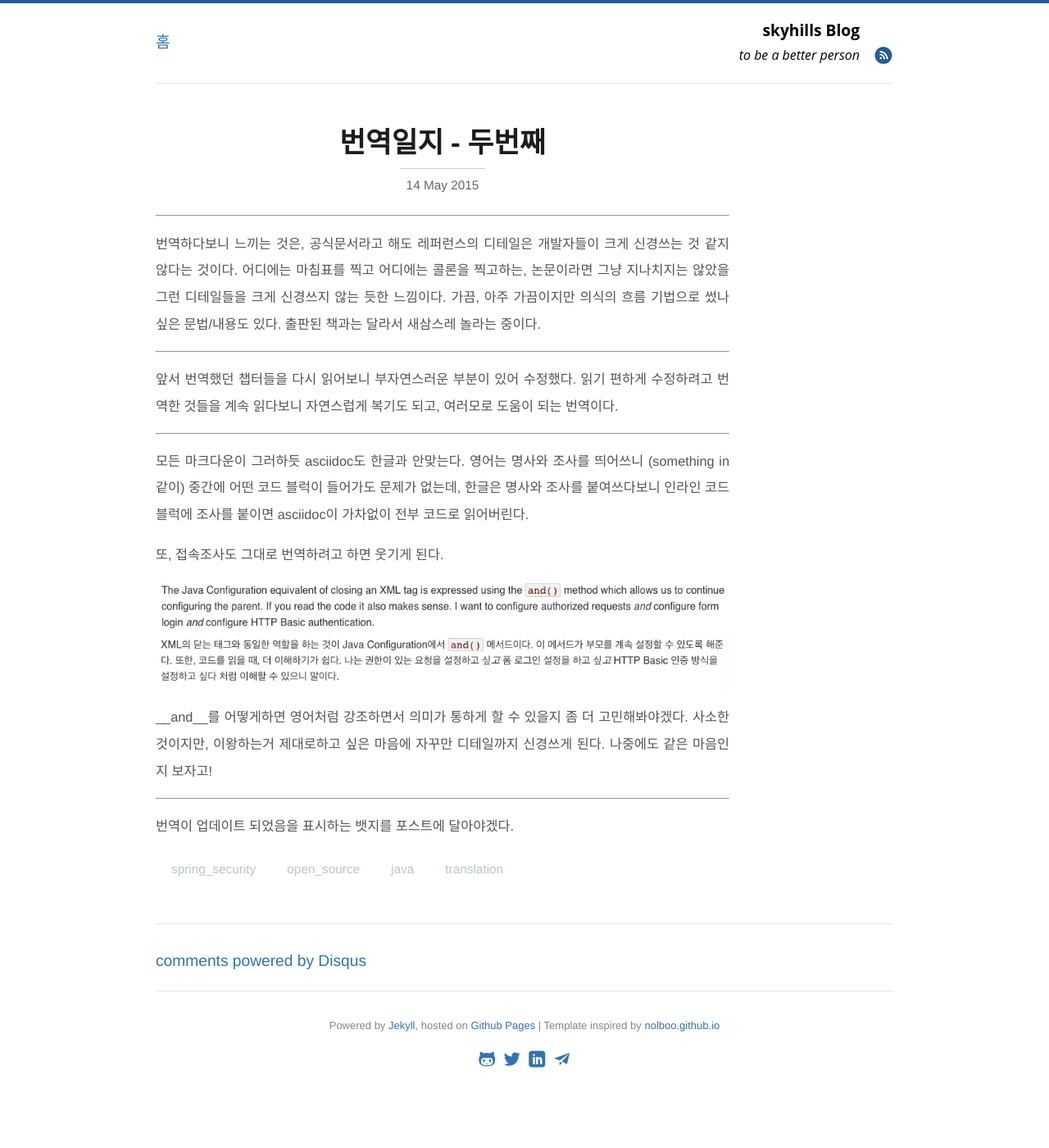
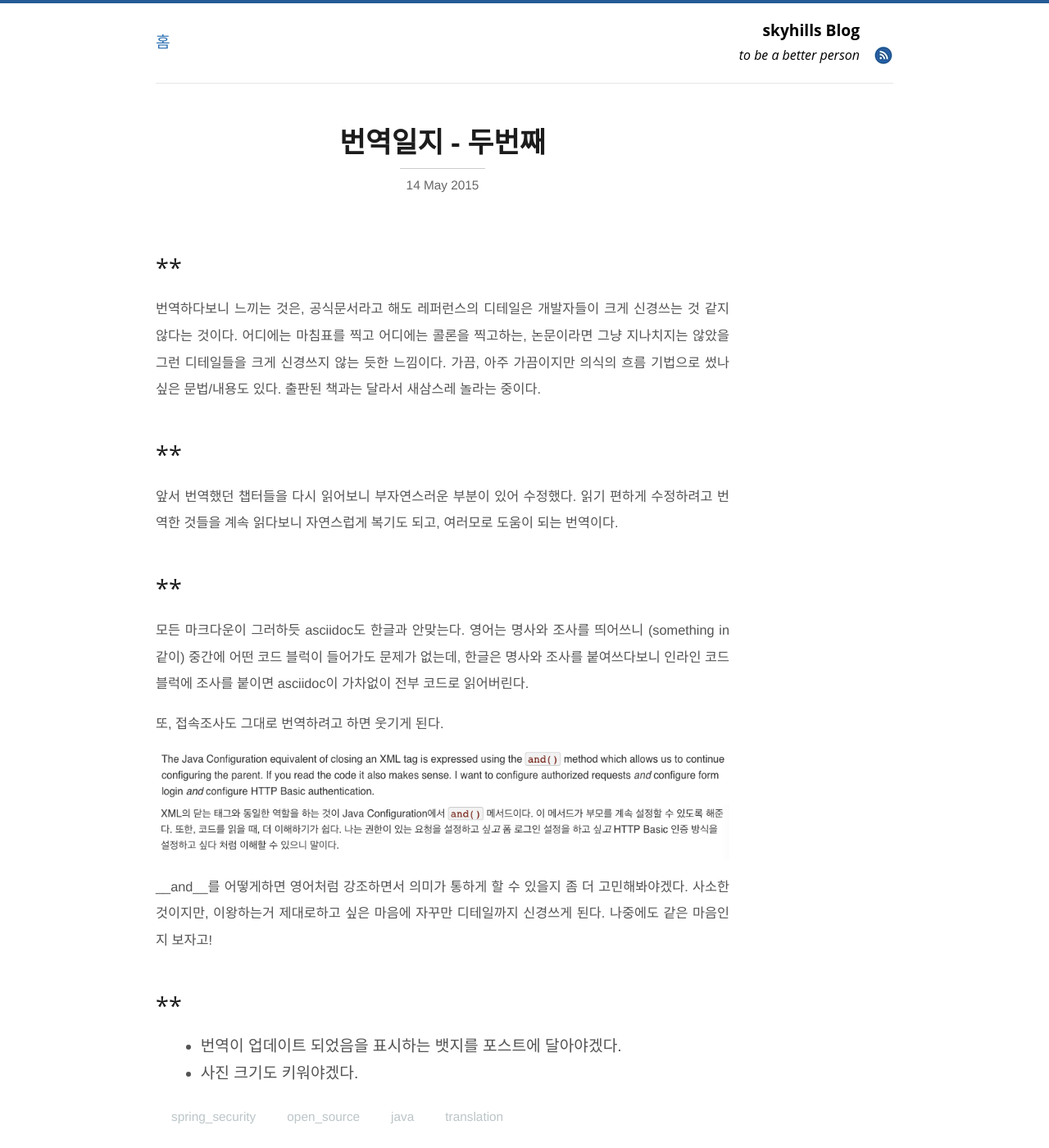
Before and after one commit to skyhills13/skyhills13.github.io, a Jekyll site: the page built from _posts/2015-05-14-ss-tran-journal.md, in a window 1280 px wide and 1400 px high. Shown: the whole window at 82% size. Built offline with Jekyll 4.4.1, drawn with Linux system fonts in a browser that asks for light colours; Markdown is read by kramdown in place of the engine named in the settings; comment, search, counter and statistics services are not loaded.

Commit message:
fix paragraph division

```diff
--- a/_posts/2015-05-14-ss-tran-journal.md
+++ b/_posts/2015-05-14-ss-tran-journal.md
@@ -6,17 +6,20 @@
 ---
 
 
-_____________
+**
+----------------------
 
 번역하다보니 느끼는 것은, 공식문서라고 해도 레퍼런스의 디테일은 개발자들이 크게 신경쓰는 것 같지 않다는 것이다. 어디에는 마침표를 찍고 어디에는 콜론을 찍고하는, 논문이라면 그냥 지나치지는 않았을 그런 디테일들을 크게 신경쓰지 않는 듯한 느낌이다. 가끔, 아주 가끔이지만 의식의 흐름 기법으로 썼나 싶은 문법/내용도 있다. 출판된 책과는 달라서 새삼스레 놀라는 중이다.
 
 
-_____________
+**
+----------------------
 
 앞서 번역했던 챕터들을 다시 읽어보니 부자연스러운 부분이 있어 수정했다. 읽기 편하게 수정하려고 번역한 것들을 계속 읽다보니 자연스럽게 복기도 되고, 여러모로 도움이 되는 번역이다.
 
 
-_____________
+**
+----------------------
 
 모든 마크다운이 그러하듯 asciidoc도 한글과 안맞는다. 영어는 명사와 조사를 띄어쓰니 (something in 같이) 중간에 어떤 코드 블럭이 들어가도 문제가 없는데, 한글은 명사와 조사를 붙여쓰다보니 인라인 코드 블럭에 조사를 붙이면 asciidoc이 가차없이 전부 코드로 읽어버린다.
 
@@ -28,6 +31,8 @@
 __and__를 어떻게하면 영어처럼 강조하면서 의미가 통하게 할 수 있을지 좀 더 고민해봐야겠다. 사소한 것이지만, 이왕하는거 제대로하고 싶은 마음에 자꾸만 디테일까지 신경쓰게 된다. 나중에도 같은 마음인지 보자고!
 
 
-_____________
+**
+----------------------
 
-번역이 업데이트 되었음을 표시하는 뱃지를 포스트에 달아야겠다.
+- 번역이 업데이트 되었음을 표시하는 뱃지를 포스트에 달아야겠다.
+- 사진 크기도 키워야겠다.
```
Also changed, not shown: _posts/2015-05-02-Spring-Security-tran-1st.md (+5 -2 lines).
